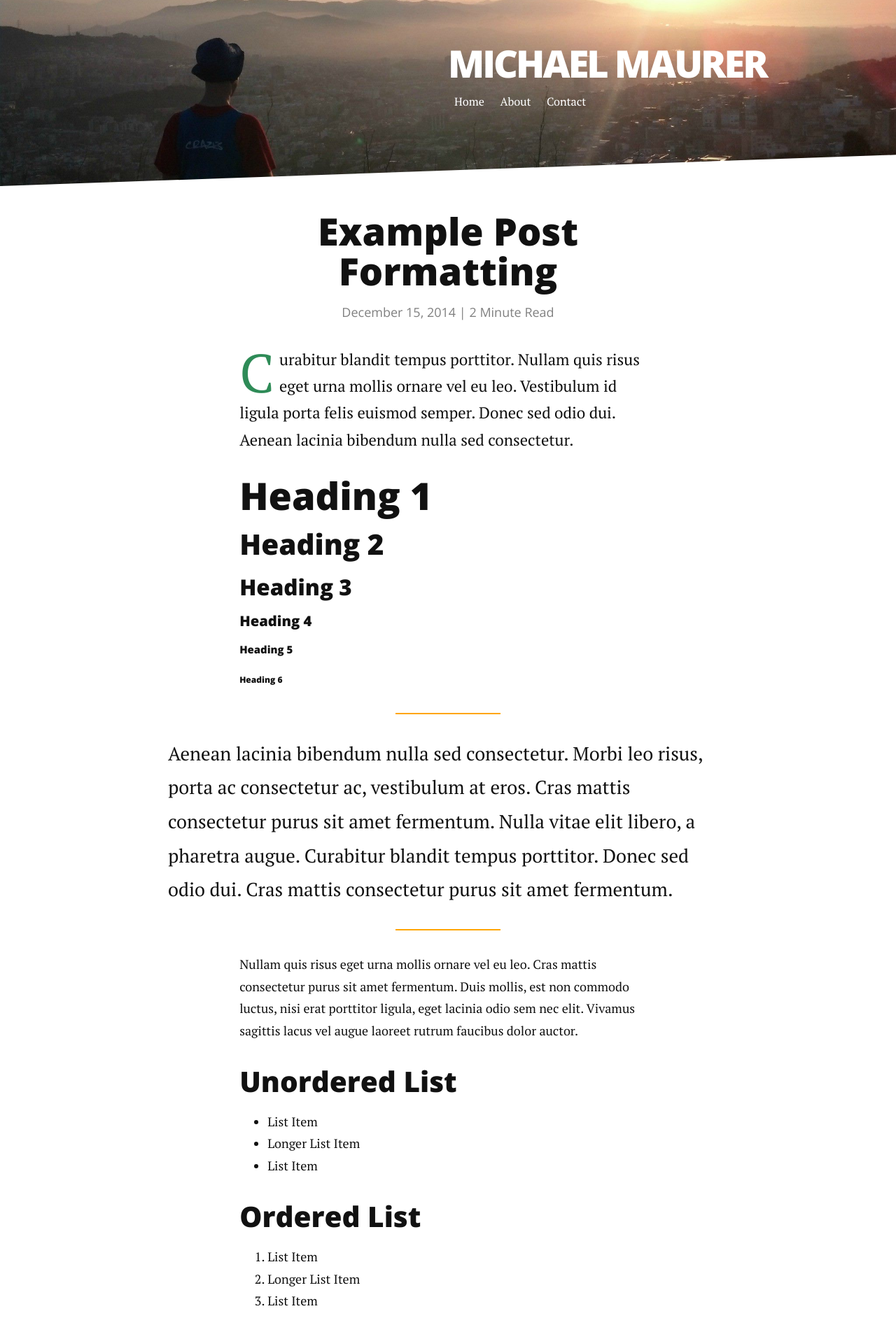
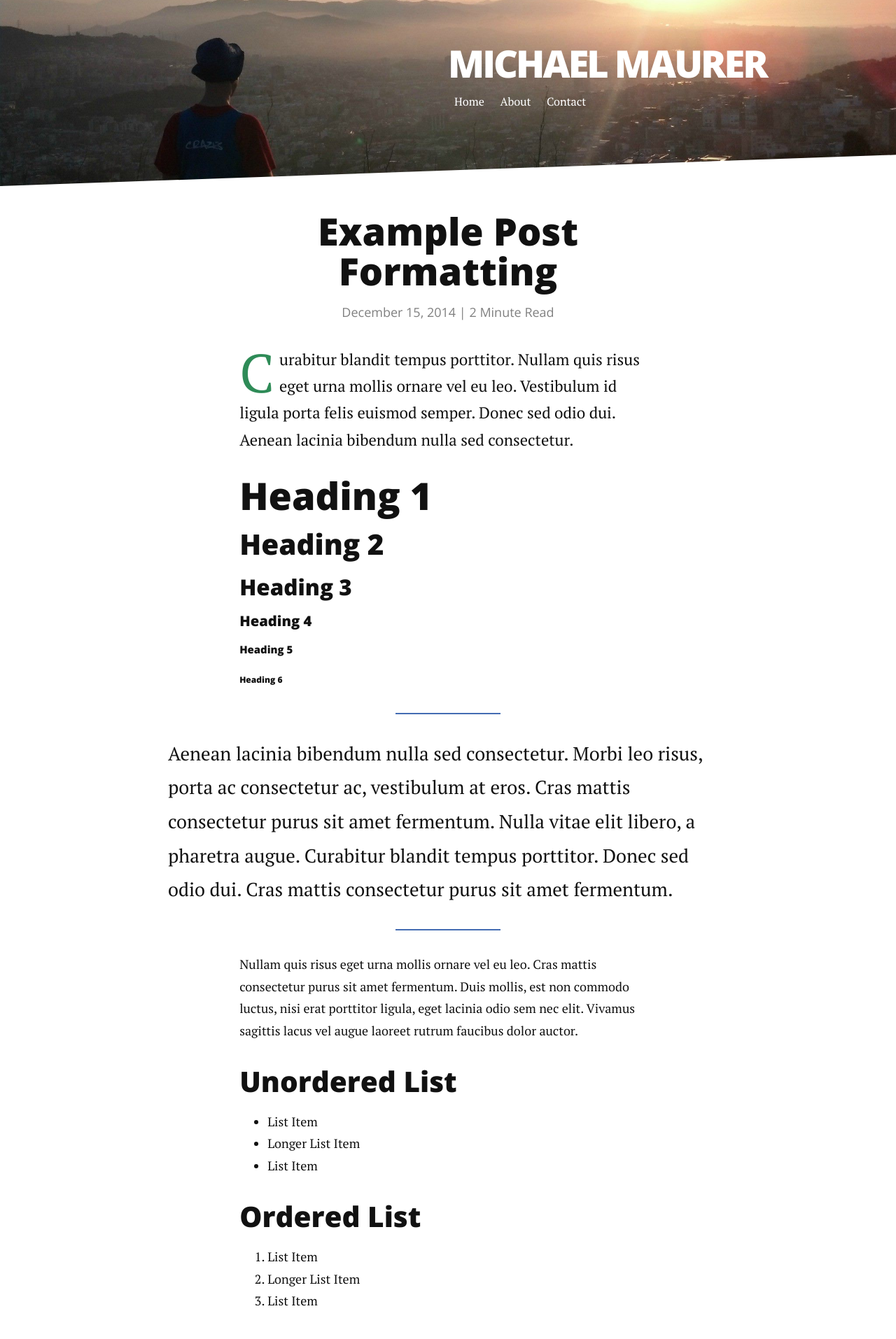
Before and after one commit to mjmaurer/mjmaurer.github.io, a Jekyll site: the page built from _posts/2014-12-15-example-post-formatting.markdown, in a window 1280 px wide. Shown: the top 1914 px of the page at 70% size. Built offline with Jekyll 4.4.1, drawn with Linux system fonts in a browser that asks for light colours; nearby versions of some CDN libraries; Markdown is read by kramdown in place of the engine named in the settings.

Commit message:
Changed color again

```diff
--- a/assets/css/style.css
+++ b/assets/css/style.css
@@ -728,7 +728,7 @@ a:hover {
 .nav-collapse ul li {
     width: 100%;
     display: block;
-    background: orange;
+    background: #446CB3;
     border-bottom: 2px solid #349e63
 }
 .nav-collapse ul li a {
@@ -761,7 +761,7 @@ a:hover {
     float: right;
     line-height: 2em;
     margin-top: .5em;
-    background-color: orange;
+    background-color: #446CB3;
     border-radius: 4px;
     padding: 0 .5em;
     color: white;
@@ -794,7 +794,7 @@ dd {
     padding-top: 1em
 }
 .header {
-    background-color: orange;
+    background-color: #446CB3;
     background-image: url("../img/touring.jpg");
     background-size: cover;
     background-position: center center;
@@ -843,7 +843,7 @@ dd {
     content: "";
     position: absolute;
     top: -1.25em;
-    background: orange;
+    background: #446CB3;
     display: block;
     height: 2px;
     width: 150px;
@@ -853,7 +853,7 @@ dd {
     content: "";
     position: absolute;
     bottom: -1.25em;
-    background: orange;
+    background: #446CB3;
     display: block;
     height: 2px;
     width: 150px;
```
Also changed, not shown: 2 other files.
